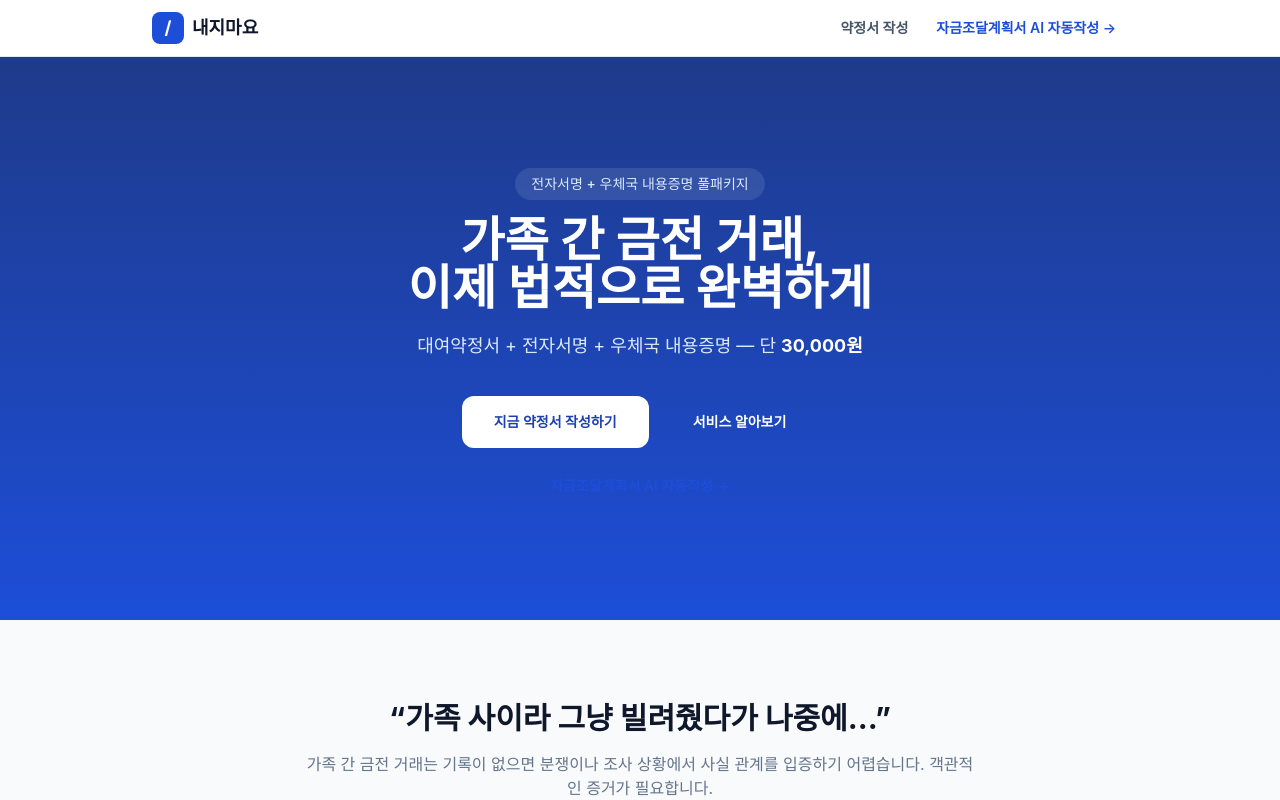
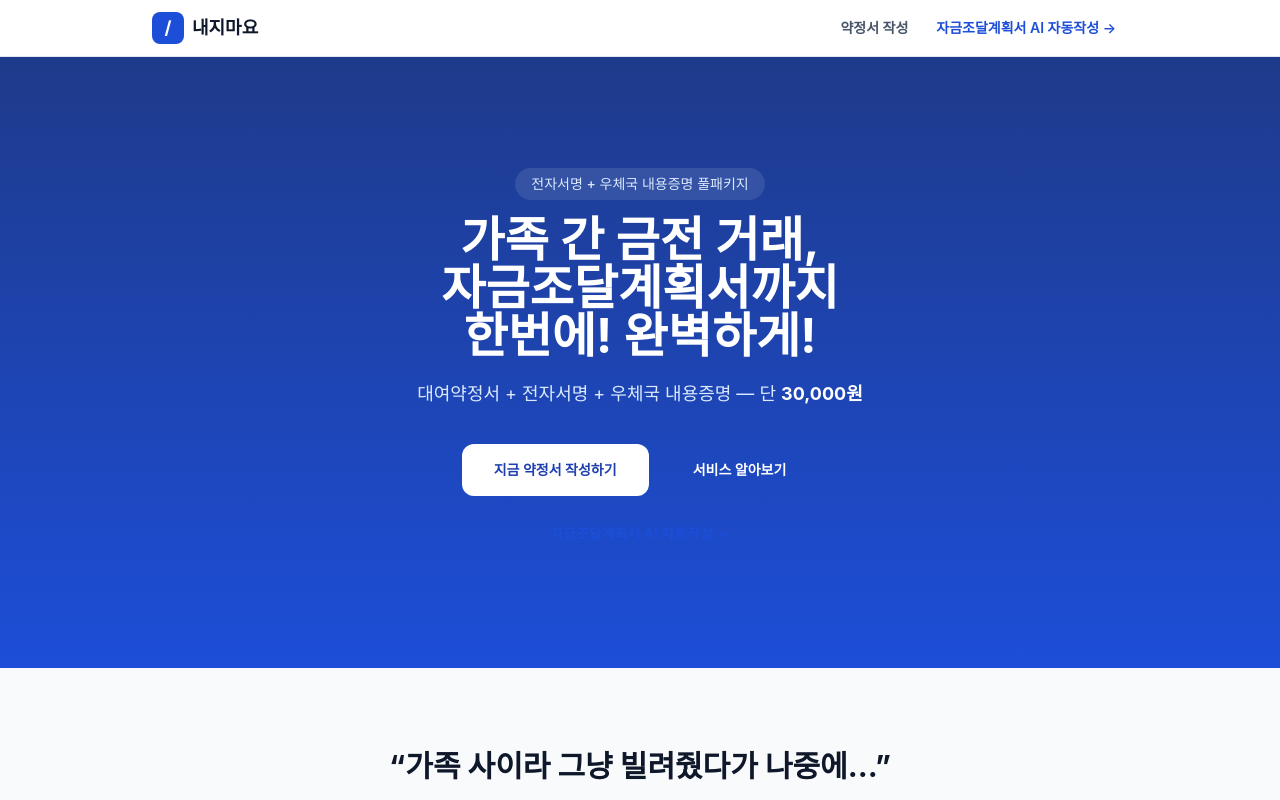
Before and after one commit to HWASEON-AD/loan-agreement-service, a Next.js app: page / in a window 1280 px wide. Shown: the top 800 px of the page. Built offline with nearby package versions, Linux system fonts and the light colour scheme; a web font is replaced by a local one.

Commit message:
feat: Hero 타이틀 문구 변경 - 자금조달계획서까지 한번에 완벽하게

```diff
--- a/components/LandingHero.tsx
+++ b/components/LandingHero.tsx
@@ -15,7 +15,9 @@ export function LandingHero() {
         <h1 className="text-3xl font-bold leading-tight sm:text-5xl">
           가족 간 금전 거래,
           <br />
-          이제 법적으로 완벽하게
+          자금조달계획서까지
+          <br />
+          한번에! 완벽하게!
         </h1>
         <p className="mx-auto mt-5 max-w-2xl text-base text-brand-100 sm:text-lg">
           대여약정서 + 전자서명 + 우체국 내용증명 — 단{" "}
```
